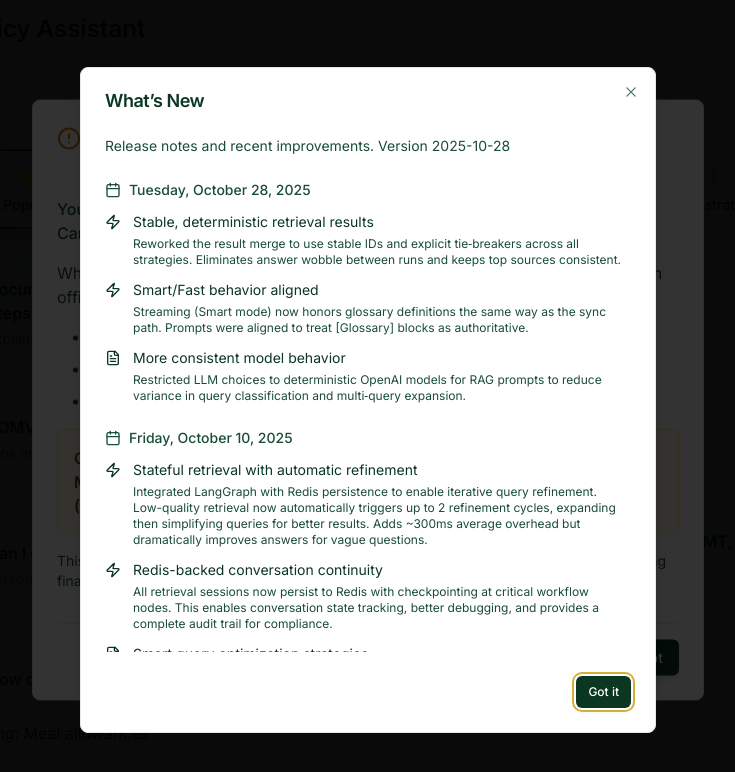
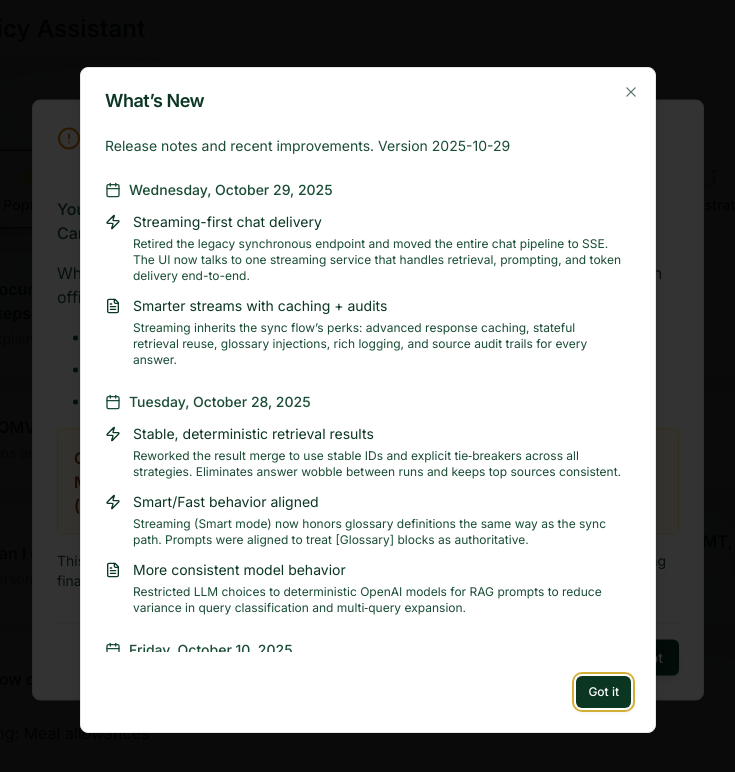
Before and after one commit to panic80/32cbgg8, a React (Vite) app: page /chat in a window 1280 px wide. Shown: the top 772 px of the page, without its empty margins (272-1007 px from the left). Built offline with nearby package versions, Linux system fonts and the light colour scheme.

Commit message:
Update What's New with streaming rollout

```diff
--- a/src/pages/ChatPage/constants/whatsNew.tsx
+++ b/src/pages/ChatPage/constants/whatsNew.tsx
@@ -13,9 +13,26 @@ export interface WhatsNewDateGroup {
 }
 
 // Bump this when you add new release notes
-export const WHATS_NEW_VERSION = '2025-10-28';
+export const WHATS_NEW_VERSION = '2025-10-29';
 
 export const WHATS_NEW_BY_DATE: WhatsNewDateGroup[] = [
+  {
+    date: 'Wednesday, October 29, 2025',
+    updates: [
+      {
+        icon: <Zap className="w-4 h-4" />,
+        text: 'Streaming-first chat delivery',
+        description:
+          'Retired the legacy synchronous endpoint and moved the entire chat pipeline to SSE. The UI now talks to one streaming service that handles retrieval, prompting, and token delivery end-to-end.',
+      },
+      {
+        icon: <FileText className="w-4 h-4" />,
+        text: 'Smarter streams with caching + audits',
+        description:
+          'Streaming inherits the sync flow’s perks: advanced response caching, stateful retrieval reuse, glossary injections, rich logging, and source audit trails for every answer.',
+      },
+    ],
+  },
   {
     date: 'Tuesday, October 28, 2025',
     updates: [
```
